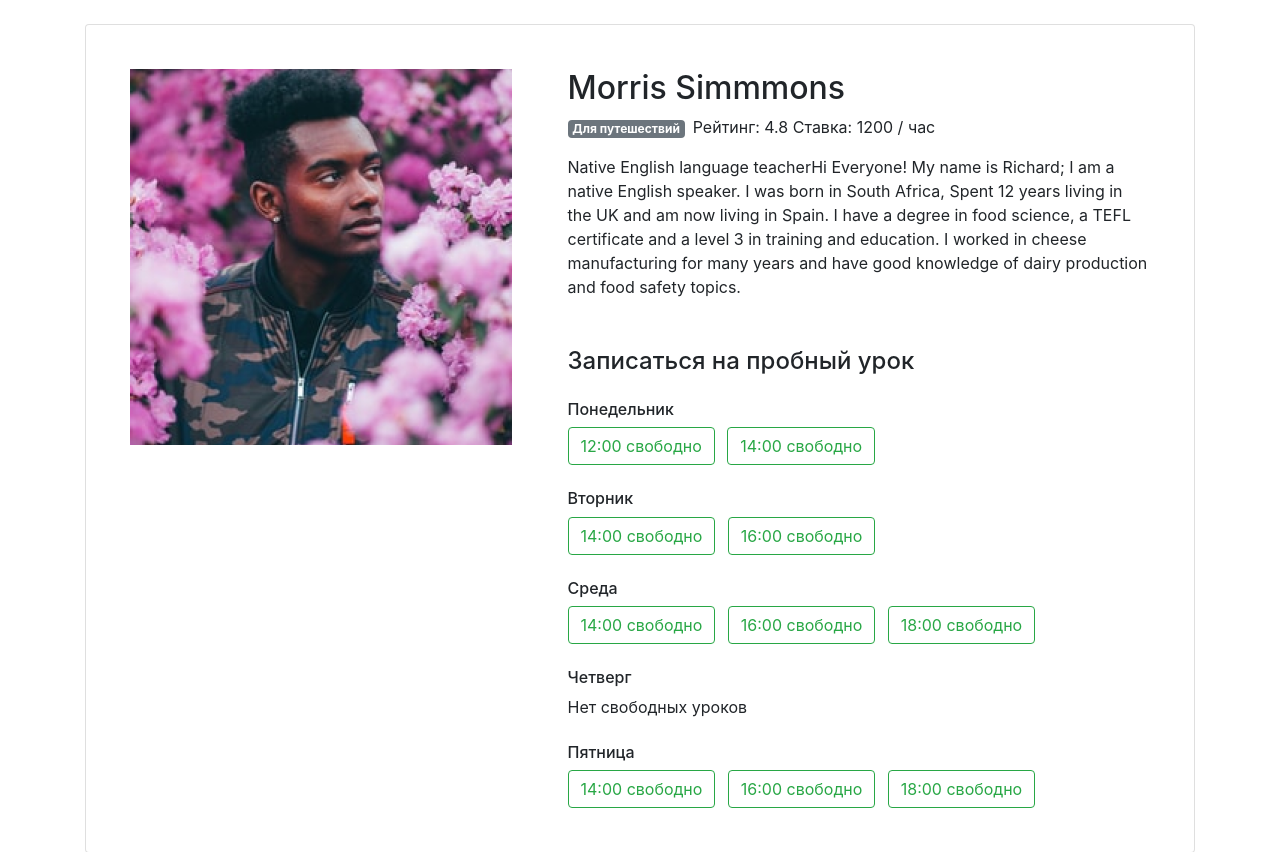
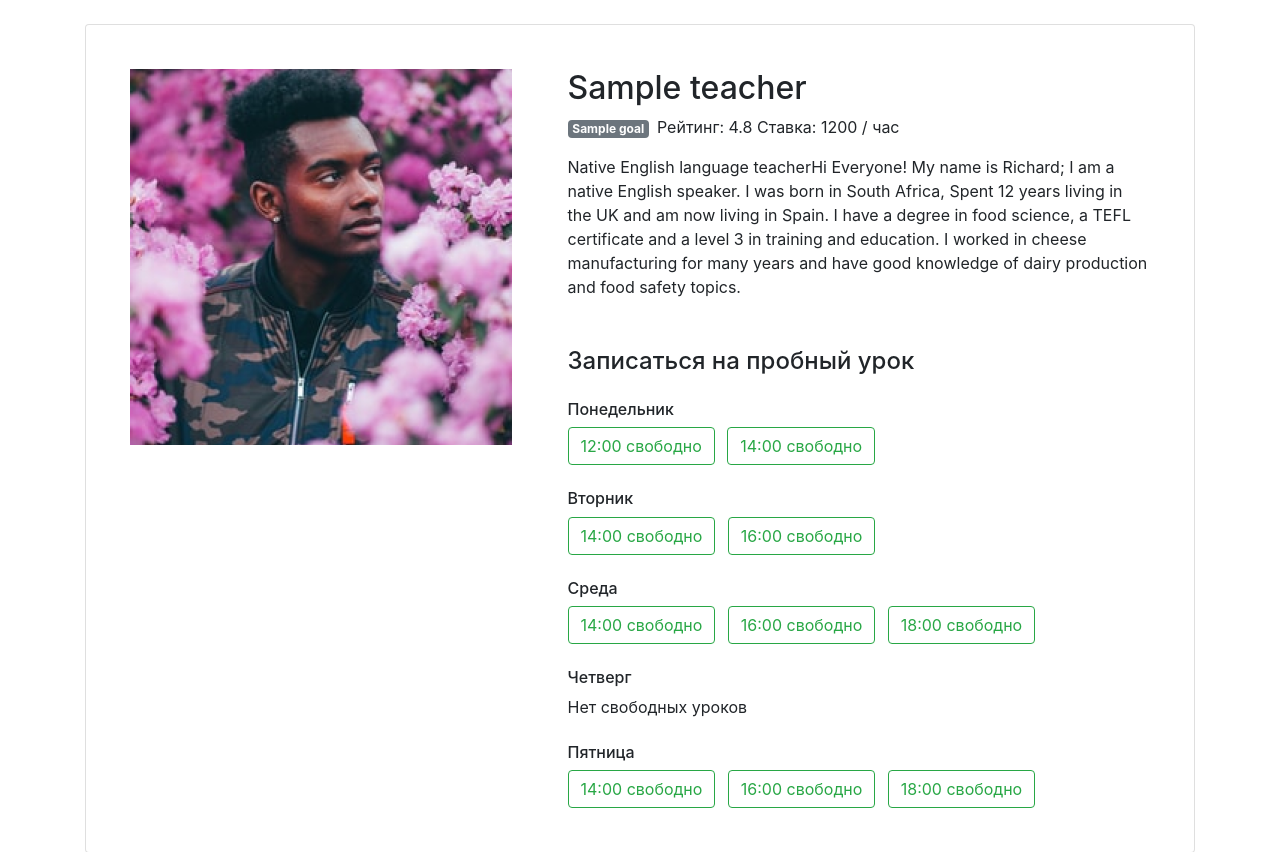
Before and after one commit to jacksonrr3/Flask_progect_2, a Flask app: template templates/profile.html in a window 1280 px wide. Shown: the part 72-924 px from the top of the page. Run offline with Flask 2, Linux system fonts and the light colour scheme; the template is opened without the code that fills it: most values are stand-ins (such as "Sample title", 1, 10 or a date in 2020); parts of the project's set-up code (start-up, migrations or seed data) failed here and were passed over; some libraries are stand-ins or nearby versions.

Commit message:
app, profiler update

```diff
--- a/app.py
+++ b/app.py
@@ -1,40 +1,52 @@
-from flask import Flask, render_template, request
 import json
 
+from flask import Flask, render_template, request
+
 app = Flask(__name__)
+
 
 @app.route('/')
 def render_index():
     return render_template('index.html')
 
+
 @app.route('/all/')
 def render_all():
     return render_template('all.html')
+
 
 @app.route('/goals/<goal>/')
 def render_goal(goal):
     return render_template('goal.html')
 
+
 @app.route('/profiles/<int:teacher_id>/')
 def render_teacher(teacher_id):
-    return render_template('profile.html', teacher_id=teacher_id)
+    with open('data_base.json', 'r') as jf:
+        db = json.load(jf)
+        teacher = db['teachers'][teacher_id]
+        goals = db['goals']
+        return render_template('profile.html', teacher=teacher, goals=goals)
+
 
 @app.route('/request/')
 def render_request():
     return render_template('request.html')
 
+
 @app.route('/request_done/')
 def route_request_done():
     return render_template('request_done,html')
+
 
 @app.route('/booking/<int:teacher_id>/<day>/<time>/')
 def route_booking(teacher_id, day, time):
     return render_template('booking.html')
 
+
 @app.route('/booking_done/')
 def route_booking_done():
     return render_template('booking_done.html')
 
-app.debag = true
 
 app.run('0.0.0.0', 8000)
--- a/templates/profile.html
+++ b/templates/profile.html
@@ -38,8 +38,8 @@
 
             <section class="teacher=info">
 
-              <h1 class="h2">Morris Simmmons</h1>
-              <p><span class="badge badge-secondary mr-2">Для путешествий </span>Рейтинг: 4.8 Ставка: 1200 / час</p>
+              <h1 class="h2">{{ teacher.name }}</h1>
+              <p><span class="badge badge-secondary mr-2">{% for goal in goals %}{{ goal }}{% endfor %}</span>Рейтинг: 4.8 Ставка: 1200 / час</p>
               <p>Native English language teacherHi Everyone! My name is Richard; I am a native English speaker. I was born in South Africa, Spent 12 years living in the UK and am now living in Spain. I have a degree in food science, a TEFL certificate and a level 3 in training and education. I worked in cheese manufacturing for many years and have good knowledge of dairy production and food safety topics.</p>
 
             </section>
```
Also changed, not shown: data_base.json (+1 -1 lines), db_create_script.py (+5 -2 lines).
